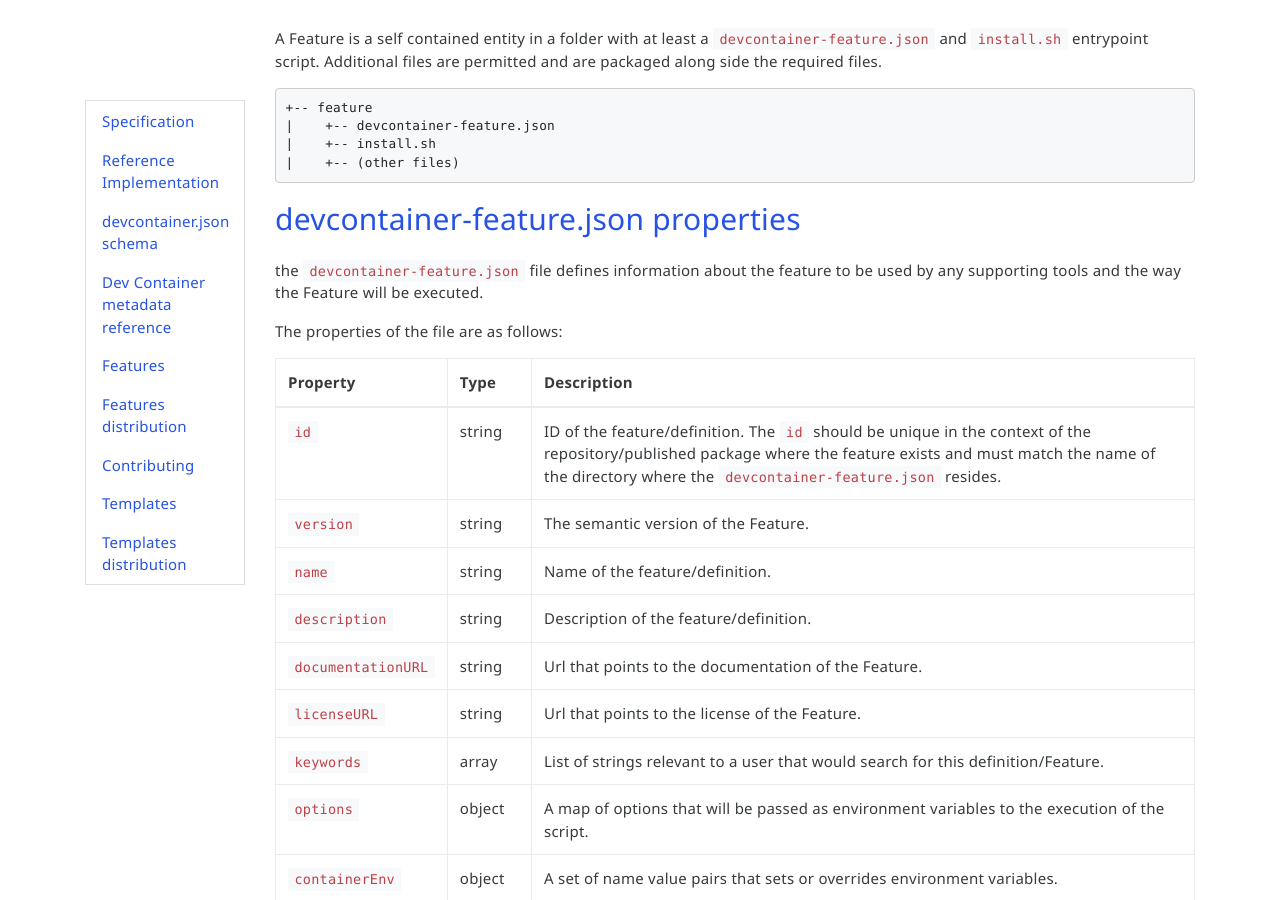
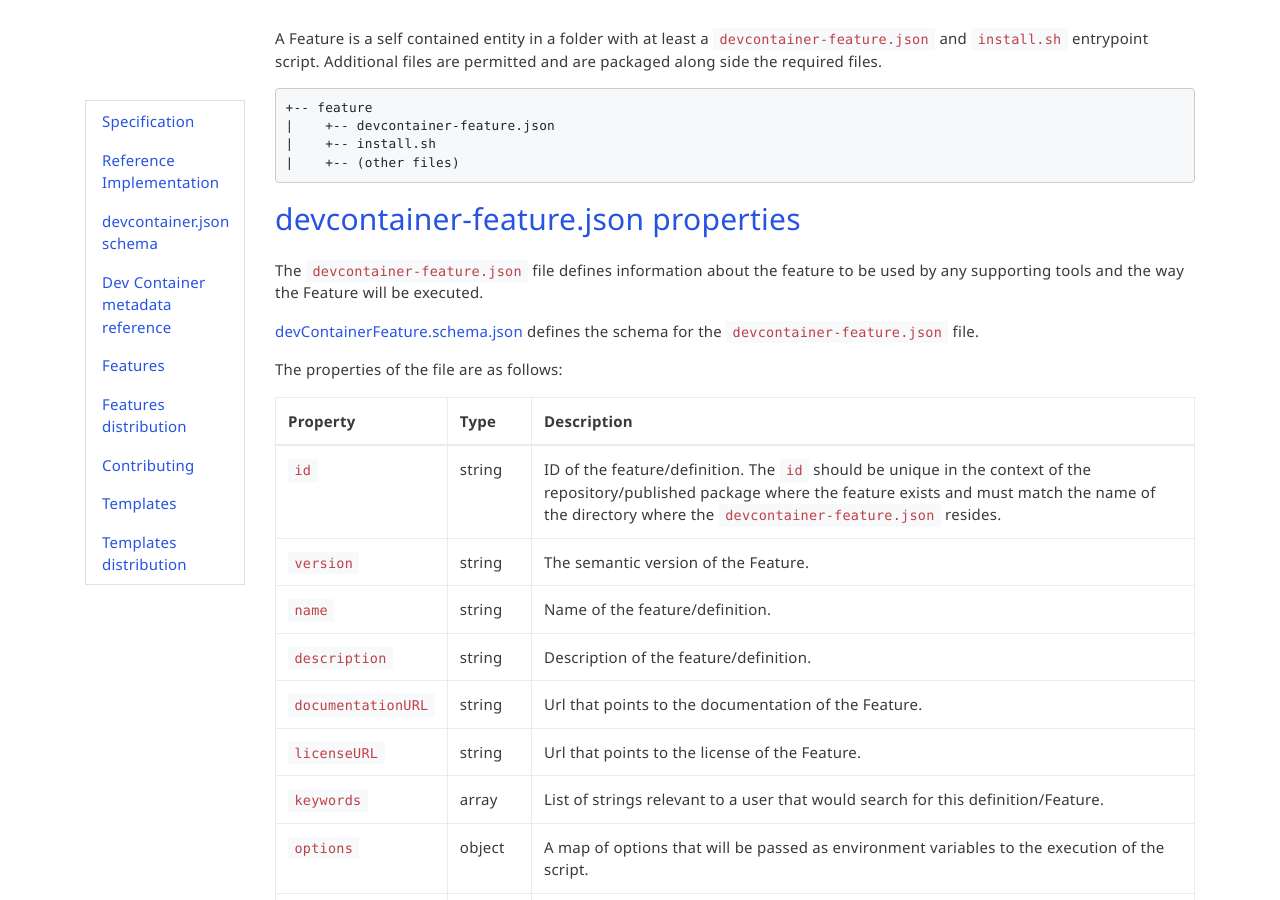
Before and after one commit to devcontainers/devcontainers.github.io, a Jekyll site: the page built from _implementors/features.md, in a window 1280 px wide and 900 px high, scrolled down 564 px. Built offline with Jekyll 4.4.1, drawn with Linux system fonts in a browser that asks for light colours; nearby versions of some CDN libraries; comment, search, counter and statistics services are not loaded.

Commit message:
Add link to spec of devcontainer-feature.json schema
https://github.com/devcontainers/spec/issues/140

```diff
--- a/_implementors/features.md
+++ b/_implementors/features.md
@@ -29,7 +29,9 @@
 
 ## <a href="#devcontainer-feature-json-properties" name="devcontainer-feature-json-properties" class="anchor"> devcontainer-feature.json properties </a>
 
-the `devcontainer-feature.json` file defines information about the feature to be used by any supporting tools and the way the Feature will be executed.
+The `devcontainer-feature.json` file defines information about the feature to be used by any supporting tools and the way the Feature will be executed.
+
+[devContainerFeature.schema.json](https://github.com/devcontainers/spec/blob/main/schemas/devContainerFeature.schema.json) defines the schema for the `devcontainer-feature.json` file.
 
 The properties of the file are as follows:
 
```
